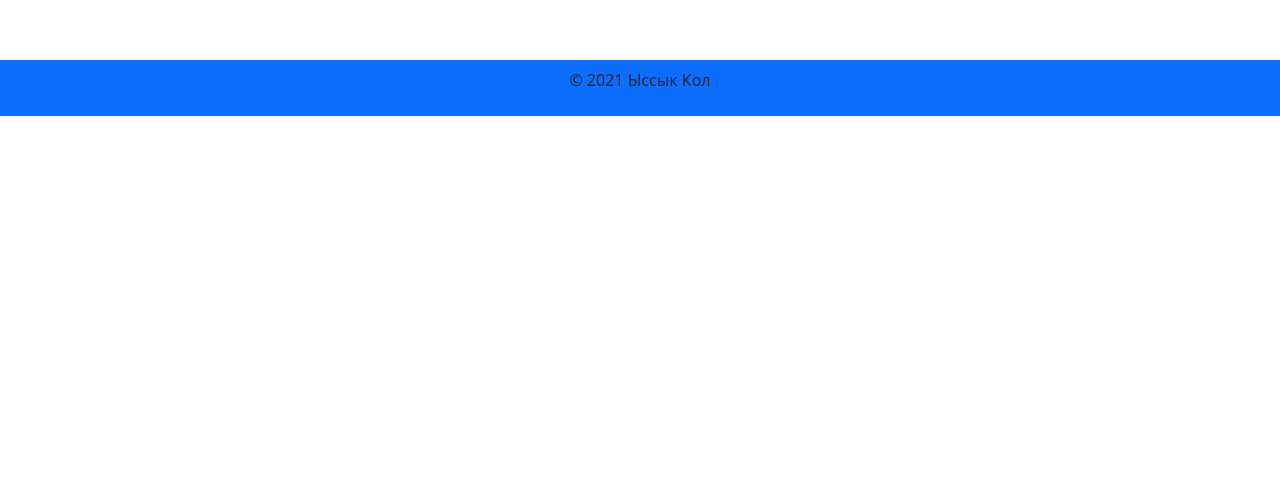
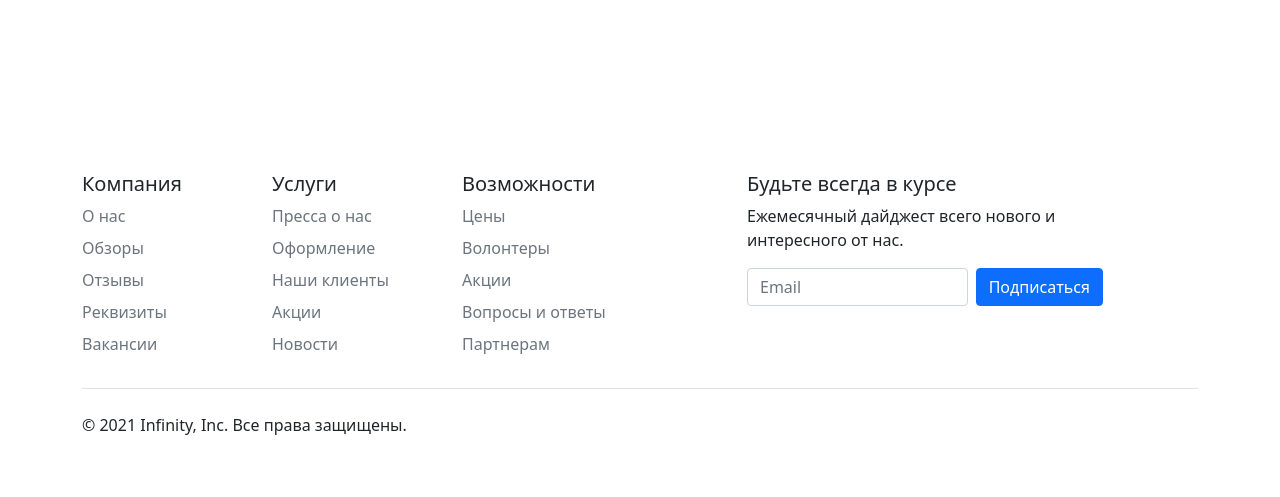
Before and after one commit to Infinity-2021/Landing-Page, a plain HTML site: page index.html in a window 1280 px wide. Shown: the part 2303-2800 px from the top of the page. Before the commit the page ends 2419 px from the top, so only its background shows below. Drawn offline with Linux system fonts and the light colour scheme.

Commit message:
add footer

```diff
--- a/index.html
+++ b/index.html
@@ -1,15 +1,15 @@
 <!DOCTYPE html>
 <html lang="ru">
 <head>
+    <title>Landing Page</title>
     <meta charset="UTF-8">
     <meta http-equiv="X-UA-Compatible" content="IE=edge">
     <meta name="viewport" content="width=device-width, initial-scale=1.0">
-    <title>Landing Page</title>
     <link rel="stylesheet" href="css/bootstrap.min.css">
     <link rel="stylesheet" href="css/style.min.css">
   </head>
 <body>
-    <header class="header">
+    <header class="headers">
         <nav class="navbar navbar-expand-lg navbar-light bg-light">
             <div class="container">
               <a class="navbar-brand" href="img/logo.png">Ысcык Кол</a>
@@ -53,8 +53,8 @@
 
         <section class="about py-5 text-center">
           <div class="container">
-            <h2 class="display-2" >Легенда</h2>
-            <div class="row align-items-center">
+            <h2 class="display-2 mt-5">Легенда</h2>
+            <div class="row align-items-center mt-4">
             <div class="col-12 col-md-6">
               <img class="w-100 mt-4" src="img/5.jpg" alt="photo" >
             </div>
@@ -67,8 +67,6 @@
           </div>
           </div>
         </section>
-
-
 
 
         <section class="slider py-5">
@@ -142,13 +140,65 @@
      </section>
     </main>
 
-    <footer class="footer text-center p-2 bg-primary">
-      <div class="container">
-        <p>&copy; 2021 Ыссык Кол </p>
-      </div>
-    </footer>
+    <div class="container">
+      <footer class="py-5">
+        <div class="row">
+          <div class="col-2">
+            <h5>Компания</h5>
+            <ul class="nav flex-column">
+              <li class="nav-item mb-2"><a href="#" class="nav-link p-0 text-muted">О нас</a></li>
+              <li class="nav-item mb-2"><a href="#" class="nav-link p-0 text-muted">Обзоры</a></li>
+              <li class="nav-item mb-2"><a href="#" class="nav-link p-0 text-muted">Отзывы</a></li>
+              <li class="nav-item mb-2"><a href="#" class="nav-link p-0 text-muted">Реквизиты</a></li>
+              <li class="nav-item mb-2"><a href="#" class="nav-link p-0 text-muted">Вакансии</a></li>
+            </ul>
+          </div>
 
+          <div class="col-2">
+            <h5>Услуги</h5>
+            <ul class="nav flex-column">
+              <li class="nav-item mb-2"><a href="#" class="nav-link p-0 text-muted">Пресса о нас</a></li>
+              <li class="nav-item mb-2"><a href="#" class="nav-link p-0 text-muted">Оформление</a></li>
+              <li class="nav-item mb-2"><a href="#" class="nav-link p-0 text-muted">Наши клиенты</a></li>
+              <li class="nav-item mb-2"><a href="#" class="nav-link p-0 text-muted">Акции</a></li>
+              <li class="nav-item mb-2"><a href="#" class="nav-link p-0 text-muted">Новости</a></li>
+            </ul>
+          </div>
 
+          <div class="col-2">
+            <h5>Возможности</h5>
+            <ul class="nav flex-column">
+              <li class="nav-item mb-2"><a href="#" class="nav-link p-0 text-muted">Цены</a></li>
+              <li class="nav-item mb-2"><a href="#" class="nav-link p-0 text-muted">Волонтеры</a></li>
+              <li class="nav-item mb-2"><a href="#" class="nav-link p-0 text-muted">Акции</a></li>
+              <li class="nav-item mb-2"><a href="#" class="nav-link p-0 text-muted">Вопросы и ответы</a></li>
+              <li class="nav-item mb-2"><a href="#" class="nav-link p-0 text-muted">Партнерам</a></li>
+            </ul>
+          </div>
+
+          <div class="col-4 offset-1">
+            <form>
+              <h5>Будьте всегда в курсе</h5>
+              <p>Ежемесячный дайджест всего нового и интересного от нас.</p>
+              <div class="d-flex w-100 gap-2">
+                <label for="newsletter1" class="visually-hidden">Email</label>
+                <input id="newsletter1" type="text" class="form-control" placeholder="Email">
+                <button class="btn btn-primary" type="button">Подписаться</button>
+              </div>
+            </form>
+          </div>
+        </div>
+
+        <div class="d-flex justify-content-between py-4 my-4 border-top">
+          <p>&copy; 2021 Infinity, Inc. Все права защищены.</p>
+          <ul class="list-unstyled d-flex">
+            <li class="ms-3"><a class="link-dark" href="#"><svg class="bi" width="24" height="24"><use xlink:href="#twitter"/></svg></a></li>
+            <li class="ms-3"><a class="link-dark" href="#"><svg class="bi" width="24" height="24"><use xlink:href="#instagram"/></svg></a></li>
+            <li class="ms-3"><a class="link-dark" href="#"><svg class="bi" width="24" height="24"><use xlink:href="#facebook"/></svg></a></li>
+          </ul>
+        </div>
+      </footer>
+    </div>
   <script src="js/bootstrap.bundle.min.js"></script>
 </body>
 </html>
--- a/scss/style.scss
+++ b/scss/style.scss
@@ -1,5 +1,7 @@
 
-
+body{
+    background-color: aquamarine;
+}
 .banner{
     min-height: 500px;
     background-image: url(../img/banner.jpg);
@@ -23,6 +25,3 @@
     height: 700px;
     object-fit: cover;
 }
-body{
-    background-color: aquamarine;
-}
```
